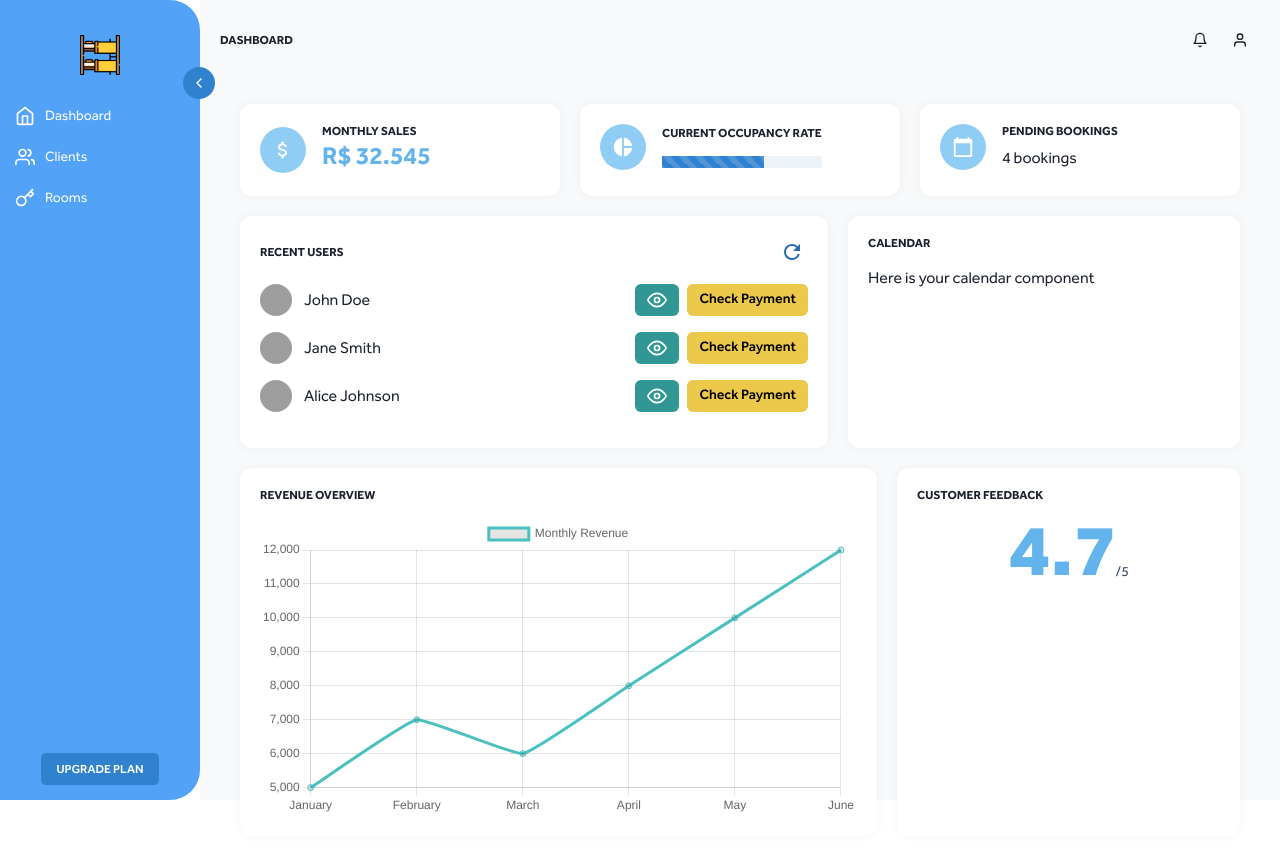
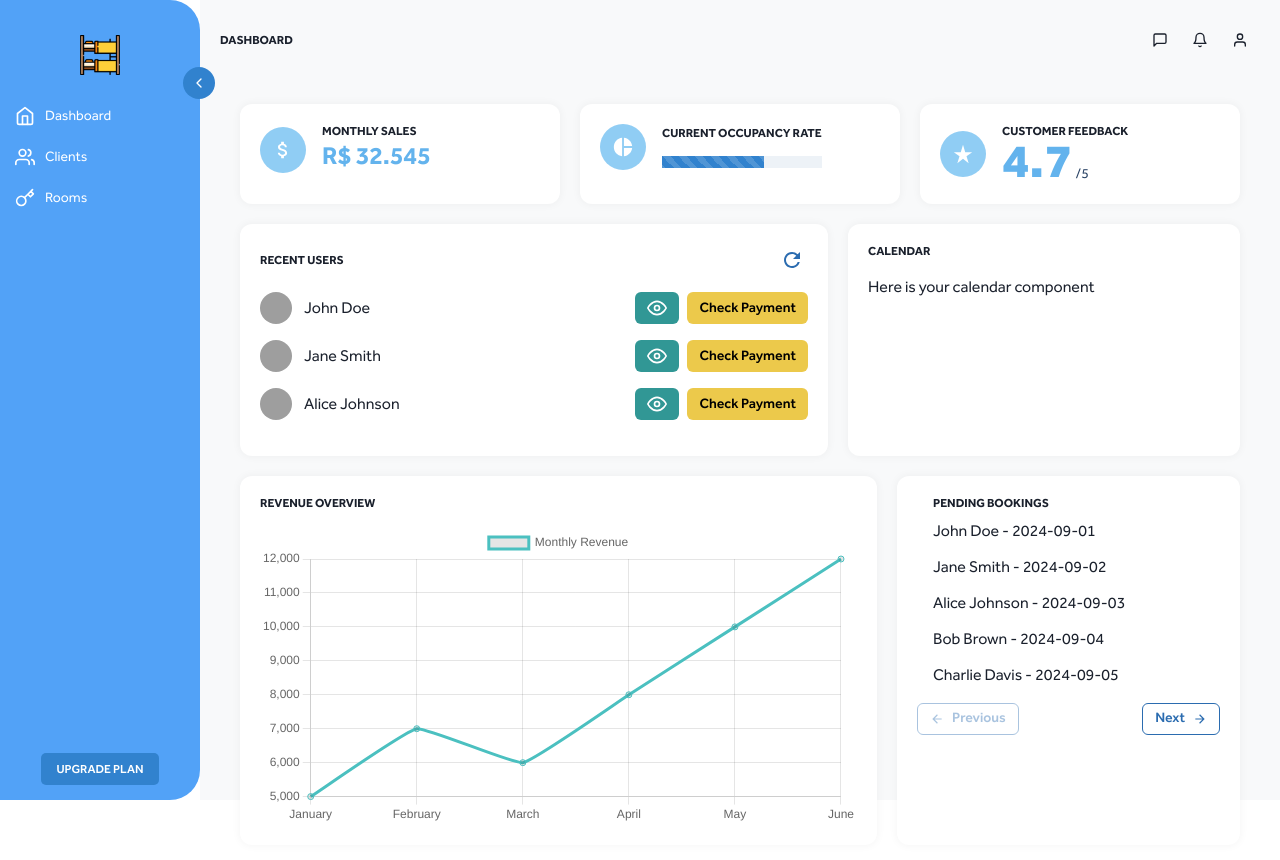
Before and after one commit to ramou1/hostel-system, a React (Create React App) app: page / in a window 1280 px wide. Shown: the top 860 px of the page. Built offline with nearby package versions, Linux system fonts and the light colour scheme; grey boxes are pictures that could not be loaded.

Commit message:
customer feedback ok, pending bookings ok

```diff
--- a/src/components/Header.js
+++ b/src/components/Header.js
@@ -1,6 +1,6 @@
 import React from 'react';
 import { Flex, Heading, IconButton } from '@chakra-ui/react';
-import { FiBell, FiUser } from 'react-icons/fi';
+import { FiMessageSquare, FiBell, FiUser } from 'react-icons/fi';
 import { useLocation } from 'react-router-dom';
 
 function Header() {
@@ -24,6 +24,7 @@ function Header() {
     <Flex justifyContent="space-between" alignItems="center" mb={6}>
       <Heading size="lg">{pageTitle}</Heading>
       <Flex alignItems="center">
+      <IconButton aria-label="MessageSquare" icon={<FiMessageSquare />} variant="ghost" />
         <IconButton aria-label="Notifications" icon={<FiBell />} variant="ghost" />
         <IconButton aria-label="Profile" icon={<FiUser />} variant="ghost" />
       </Flex>
--- a/src/pages/Dashboard.css
+++ b/src/pages/Dashboard.css
@@ -23,8 +23,8 @@
 }
 
 .rate-text {
-  font-size: 74px;
-  line-height: 64px;
-  color: #262626;
+  font-size: 48px;
+  line-height: 46px;
   font-weight: 800;
+  /* color: #262626; */
 }
--- a/src/pages/Dashboard.js
+++ b/src/pages/Dashboard.js
@@ -1,29 +1,32 @@
-import React from "react";
+import React, { useState } from "react";
 import "./Dashboard.css";
 import {
   Card,
   CardBody,
+  CardFooter,
   Heading,
   Text,
   Box,
   Avatar,
   Button,
+  ButtonGroup,
   IconButton,
   Flex,
   Spacer,
   Progress,
+  Stack,
 } from "@chakra-ui/react";
 import { Line } from "react-chartjs-2";
 import {
+  MdArrowBack,
+  MdArrowForward,
   MdAttachMoney,
   MdRefresh,
   MdPieChart,
-  MdCalendarToday,
+  MdStarRate,
   MdEye,
 } from "react-icons/md";
-import {
-  FiEye,
-} from "react-icons/fi";
+import { FiEye } from "react-icons/fi";
 import {
   Chart as ChartJS,
   CategoryScale,
@@ -74,9 +77,29 @@ function Dashboard() {
     { id: 3, name: "Alice Johnson", avatar: "/path/to/avatar3.jpg" },
   ];
 
+  const bookings = [
+    { id: 1, name: "John Doe", date: "2024-09-01" },
+    { id: 2, name: "Jane Smith", date: "2024-09-02" },
+    { id: 3, name: "Alice Johnson", date: "2024-09-03" },
+    { id: 4, name: "Bob Brown", date: "2024-09-04" },
+    { id: 5, name: "Charlie Davis", date: "2024-09-05" },
+    { id: 6, name: "David White", date: "2024-09-06" },
+    { id: 7, name: "Eve Black", date: "2024-09-07" },
+  ];
+
+  const [currentPage, setCurrentPage] = useState(1);
+  const bookingsPerPage = 5;
+
   const handleRefresh = () => {
     console.log("Refreshing users...");
   };
+
+  const paginate = (pageNumber) => setCurrentPage(pageNumber);
+
+  const currentBookings = bookings.slice(
+    (currentPage - 1) * bookingsPerPage,
+    currentPage * bookingsPerPage
+  );
 
   return (
     <div className="dashboard-container">
@@ -143,15 +166,20 @@ function Dashboard() {
                 borderRadius="full"
                 p={3}
               >
-                <MdCalendarToday size={22} color="white" />
+                <MdStarRate size={22} color="white" />
               </Box>
               <div>
                 <Heading className="card-title" ml={4}>
-                  Pending Bookings
+                  Customer Feedback
                 </Heading>
-                <Text ml={4} mt={2}>
-                  4 bookings
-                </Text>
+                <Flex align="flex-end" justify="flex-start" ml={4}>
+                  <Text className="rate-text" color="blue.300">
+                    4.7
+                  </Text>
+                  <Text fontSize="sm" color="blue.800" ml={1}>
+                    /5
+                  </Text>
+                </Flex>
               </div>
             </Flex>
           </CardBody>
@@ -167,9 +195,9 @@ function Dashboard() {
                 size="sm"
                 colorScheme="blue"
                 onClick={handleRefresh}
-                variant="ghost" // Remove o fundo e coloca uma borda
-                borderRadius="full" // Deixa o botão com bordas arredondadas
-                p={1} // Ajusta o padding para o tamanho do ícone
+                variant="ghost"
+                borderRadius="full"
+                p={1}
               >
                 <MdRefresh size={24} />
               </Button>
@@ -179,11 +207,7 @@ function Dashboard() {
                 <Avatar src={user.avatar} size="sm" mr={3} />
                 <Text>{user.name}</Text>
                 <Spacer />
-                <Button
-                  mr={2}
-                  size="sm"
-                  colorScheme="teal"
-                >
+                <Button mr={2} size="sm" colorScheme="teal">
                   <FiEye size={20} />
                 </Button>
                 <Button size="sm" colorScheme="yellow">
@@ -200,7 +224,6 @@ function Dashboard() {
               Calendar
             </Heading>
             <Text>Here is your calendar component</Text>
-            {/* Você pode adicionar um componente de calendário aqui */}
           </CardBody>
         </Card>
       </div>
@@ -216,19 +239,41 @@ function Dashboard() {
           </CardBody>
         </Card>
 
-        {/* Card de Calendário */}
+        {/* Card de Pending Bookings */}
         <Card boxShadow="md" width="35%">
           <CardBody>
-            <Heading className="card-title" mb={4}>
-              Customer Feedback
+            <Heading className="card-title" ml={4}>
+              Pending Bookings
             </Heading>
-            <Flex align="flex-end" justify="center">
-              <Text className="rate-text" color="blue.300">
-                4.7
-              </Text>
-              <Text fontSize="sm" color="blue.800">
-                /5
-              </Text>
+            <Stack spacing={3} ml={4} mt={2}>
+              {currentBookings.map((booking) => (
+                <Text key={booking.id}>
+                  {booking.name} - {booking.date}
+                </Text>
+              ))}
+            </Stack>
+
+            <Flex justify="space-between" mt={4}>
+              <Button
+                leftIcon={<MdArrowBack />}
+                size="sm"
+                colorScheme="blue"
+                onClick={() => paginate(currentPage - 1)}
+                isDisabled={currentPage === 1}
+                variant="outline"
+              >
+                Previous
+              </Button>
+              <Button
+                rightIcon={<MdArrowForward />}
+                size="sm"
+                colorScheme="blue"
+                onClick={() => paginate(currentPage + 1)}
+                isDisabled={currentBookings.length < bookingsPerPage}
+                variant="outline"
+              >
+                Next
+              </Button>
             </Flex>
           </CardBody>
         </Card>
```
